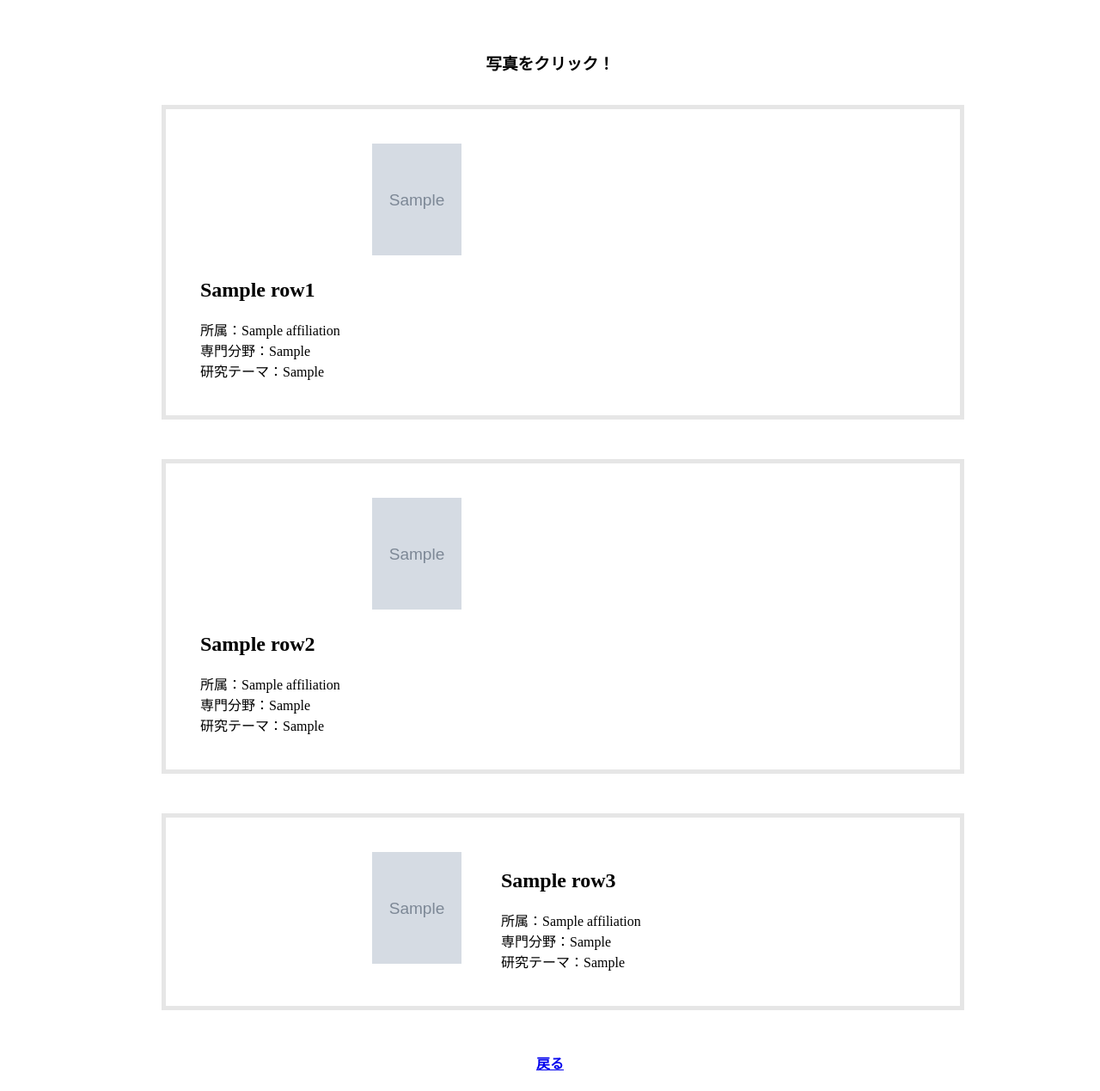
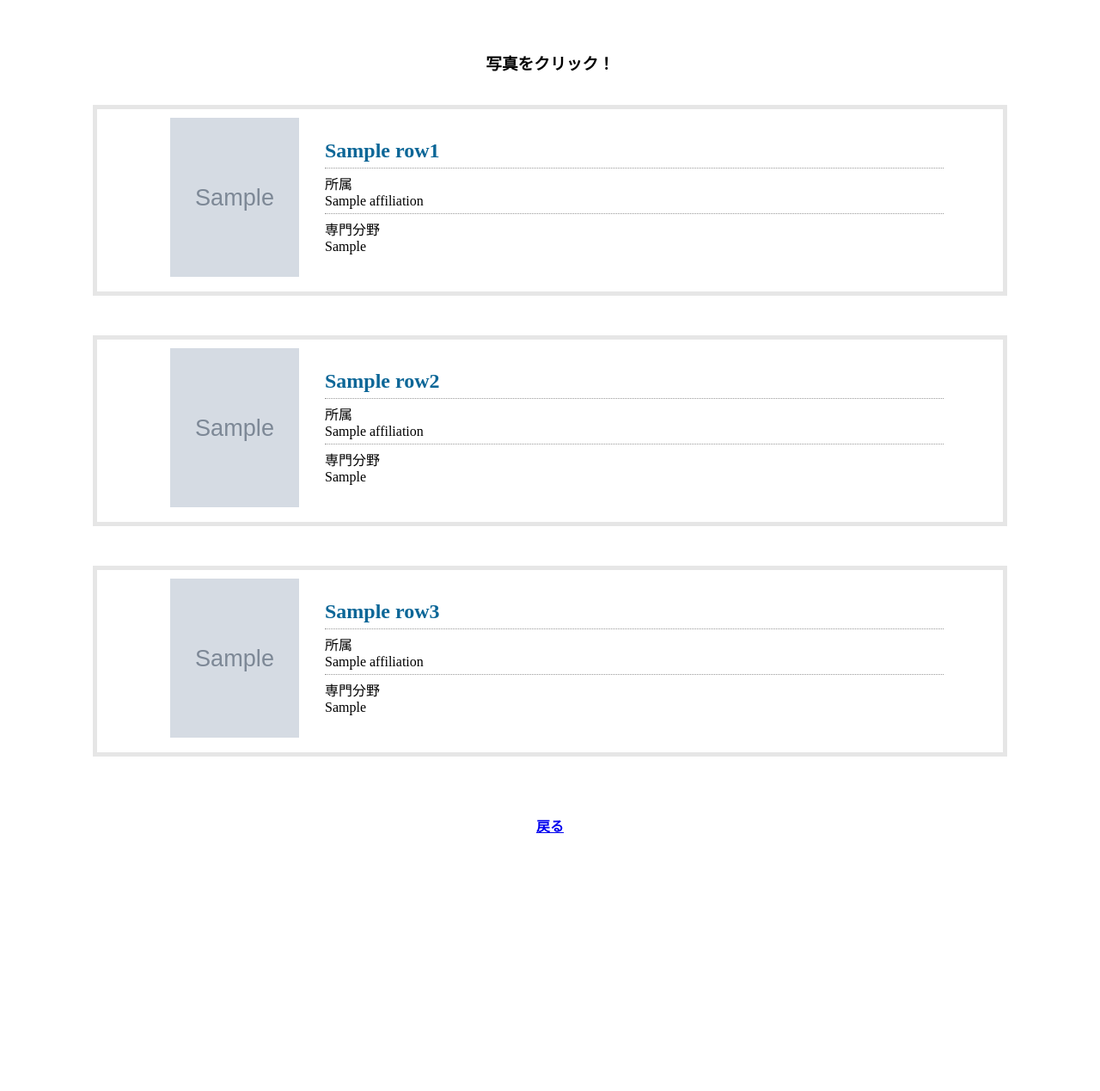
Before and after one commit to Shintaro-Indo/PSI-Lab, a Flask app: template templates/result.html in a window 1280 px wide. Shown: the part 259-1528 px from the top of the page at 86% size. After the commit the page ends 1228 px from the top, so only its background shows below. Run offline with Flask 2, Linux system fonts and the light colour scheme; the template is opened without the code that fills it: most values are stand-ins (such as "Sample title", 1, 10 or a date in 2020); grey boxes marked "Sample" are stand-in pictures; parts of the project's set-up code (start-up, migrations or seed data) failed here and were passed over.

Commit message:
研究テーマ削除(茂木先生だけ長いので)

```diff
--- a/main.py
+++ b/main.py
@@ -150,11 +150,6 @@ def db_insert():
             soup_name = BeautifulSoup(html_name,"lxml")
             titles_list = soup_name.find_all("th")
 
-
-            # 研究テーマ，人数，実施場所
-            # research_theme = ""
-            # number_of_people = ""
-            # place = ""
 
             for title in titles_list:
                 content = title.nextSibling.nextSibling
--- a/static/result.css
+++ b/static/result.css
@@ -1,20 +1,6 @@
 body{
   /*text-align: center;*/
   background-color:white;
-}
-
-.parent {
-  overflow: hidden;
-}
-.child1 {
-  float: left;
-  width: 200px;
-  margin-left: 200px;
-}
-.child2 {
-  float: left;
-  width: 500px;
-  text-align: left;
 }
 
 h3{
@@ -25,11 +11,12 @@ h4{
   text-align: center;
 }
 
-/*＿＿＿＿＿＿＿＿＿＿＿＿＿＿＿＿＿＿＿＿＿＿＿＿＿＿＿＿＿＿＿＿＿＿＿＿＿＿＿＿＿＿*/
+dd{
+	border-top:#999 1px dotted;
+	padding:5px 0;
+	margin-left:5em;
+}
 
-/*.center{
-  text^align: center;
-}*/
 h1{
 font-family: 'Vidaloka', serif;
 text-align:center;
@@ -49,11 +36,6 @@ background-size: cover;
 
 }
 
-
-
-
-
-
 .maintitle{
 display:block;
 font-size:80px;
@@ -61,6 +43,7 @@ line-height:80px;
 letter-spacing:-4px;
 text-shadow:3px 3px 6px #888;
 }
+
 .description{
 display:block;
 font-size:24px;
@@ -70,59 +53,36 @@ text-shadow:5px 5px 10px #888;
 }
 
 .parent{
-	padding:40px;
+  overflow: hidden;
+	padding:10px;
 	margin-bottom:10px;
-  margin-left: 180px;
-  margin-right: 150px;
+  margin-left: 100px;
+  margin-right: 100px;
 	border:#e6e6e6 5px solid;
 	}
 
+
 .parent .child1{
 	margin-bottom:3px;
-  margin-top: :3px;
-	width:150px;
+  margin-top: :50px;
+  margin-left: 75px;
+	width:100px;
 	float:left;
 }
-/*
-.block p.name{
+
+.child2 {
+  float: left;
+  margin-left: 0px;
+  margin-top: 0px;
+  width: 800px;
+  text-align: left;
+}
+
+p.name{
 	margin-bottom:5px;
 	font-weight:bold;
 	font-size:1.5em;
 	line-height:1.2;
-	color:#be0b00;
+  margin-left: 80px;
+	color:#0B6697;
 	}
-
-.block p.name span{
-	padding-left:5px;
-	font-size:0.7em;
-}*/
-
-/*.block .prof01{
-	overflow:hidden;
-}
-*/
-/*.block .prof01 dt{
- clear:left;
-	float:left;
-	border-top:#999 1px dotted;
-	padding:5px 0;
-	width:5em;
-	font-weight:bold;
-}*/
-
-/*.block .prof01 dd{
-	border-top:#999 1px dotted;
-	padding:5px 0;
-	margin-left:5em;
-}
-
-.block .prof02{
-	clear:both;
-}
-
-.block .prof02 dt{
-	border-bottom:#999 1px dotted;
-	margin-top:15px;
-	margin-bottom:5px;
-	font-weight:bold;
-	}*/
--- a/templates/index.html
+++ b/templates/index.html
@@ -24,11 +24,6 @@
         <br>
 
         <h2>
-
-        <!-- 判断基準の重要度を設定してください
-        <br>
-        <br> -->
-
 
         興味のある分野を入力してください
         <br>
--- a/templates/result.html
+++ b/templates/result.html
@@ -20,13 +20,13 @@
 
     <div class = "parent">
         <div class = "child1">
-            <a href = "{{url1}}" ><img src = "{{img_url1}}"  width="104" height="130"></a>
+            <a href = "{{url1}}" ><img src = "{{img_url1}}"  width="150" height="185"></a>
         </div>
         <div class = "child2">
-            <h2>{{ row1.name}}</h2>
-            所属：{{ row1.affiliation }}<br>
-            専門分野：{{ row1.specialized_field }}<br>
-            研究テーマ：{{ row1.research_theme }}<br>
+            <p class = "name">{{ row1.name}}</p>
+            <dd>所属<br>{{ row1.affiliation }}<br></dd>
+            <dd>専門分野<br>{{ row1.specialized_field }}<br></dd>
+            <!-- <dd>研究テーマ：{{ row1.research_theme }}<br></dd> -->
         </div>
     </div>
     <br>
@@ -35,13 +35,13 @@
 
     <div class = "parent">
         <div class = "child1">
-            <a href = "{{url2}}" ><img src = "{{img_url2}}"  width="104" height="130"></a>
+            <a href = "{{url2}}" ><img src = "{{img_url2}}"  width="150" height="185"></a>
         </div>
         <div class = "child2">
-            <h2>{{ row2.name}}</h2>
-            所属：{{ row2.affiliation }}<br>
-            専門分野：{{ row2.specialized_field }}<br>
-            研究テーマ：{{ row2.research_theme }}<br>
+            <p class ="name">{{ row2.name}}</p>
+            <dd>所属<br>{{ row2.affiliation }}<br></dd>
+            <dd>専門分野<br>{{ row2.specialized_field }}<br></dd>
+            <!-- <dd>研究テーマ：{{ row2.research_theme }}<br></dd> -->
         </div>
     </div>
     <br>
@@ -50,15 +50,16 @@
 
     <div class = "parent">
         <div class = "child1">
-            <a href = "{{url3}}" ><img src = "{{img_url3}}"  width="104" height="130"></a>
+            <a href = "{{url3}}" ><img src = "{{img_url3}}"  width="150" height="185"></a>
         </div>
-        <div class = "child3">
-            <h2>{{ row3.name}}</h2>
-            所属：{{ row3.affiliation }}<br>
-            専門分野：{{ row3.specialized_field }}<br>
-            研究テーマ：{{ row3.research_theme }}<br>
+        <div class = "child2">
+            <p class="name">{{ row3.name}}</p>
+            <dd>所属<br>{{ row3.affiliation }}<br></dd>
+            <dd>専門分野<br>{{row3.specialized_field }}<br></dd>
+            <!-- <dd>研究テーマ：{{ row3.research_theme }}<br></dd> -->
         </div>
     </div>
+    <br>
     <br>
 
     <h4><a href="{{ url_for('index') }}">戻る</a></h4>
```
Also changed, not shown: main.db.
